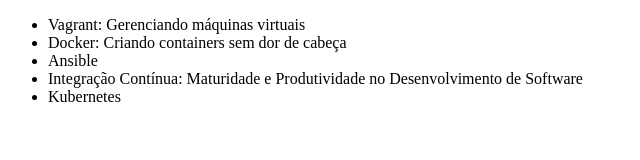
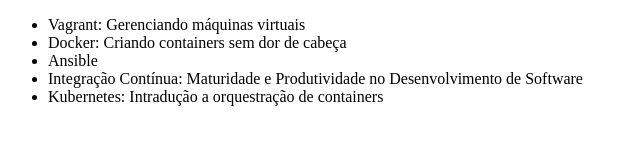
Before and after one commit to juliocsouza02/alura-git, a plain HTML site: page index.html in a window 1280 px wide. Shown: the whole page, without its empty margins (0-640 px from the left). Drawn offline with Linux system fonts and the light colour scheme.

Commit message:
Alterando o nome do curso de kubernetes

```diff
--- a/index.html
+++ b/index.html
@@ -10,7 +10,7 @@
         <li>Docker: Criando containers sem dor de cabeça</li>
         <li>Ansible</li>
         <li>Integração Contínua: Maturidade e Produtividade no Desenvolvimento de Software</li>
-        <li>Kubernetes</li>
+        <li>Kubernetes: Intradução a orquestração de containers</li>
     </ul>
 </body>
 </html>
```
